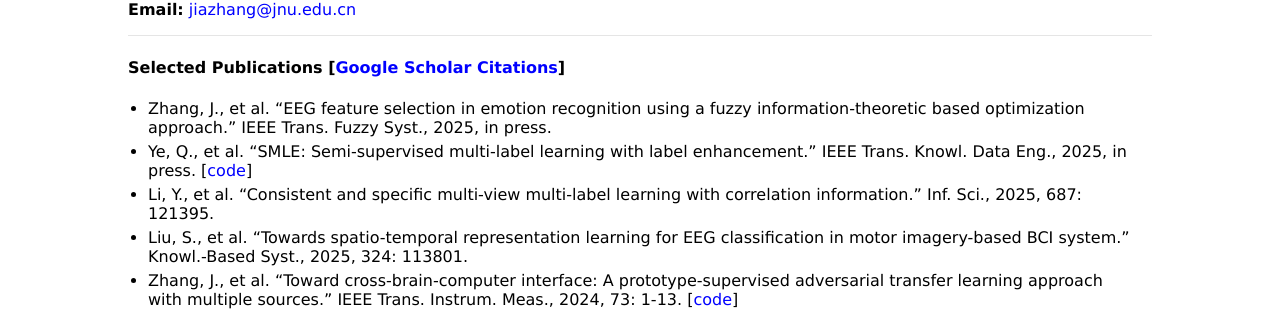
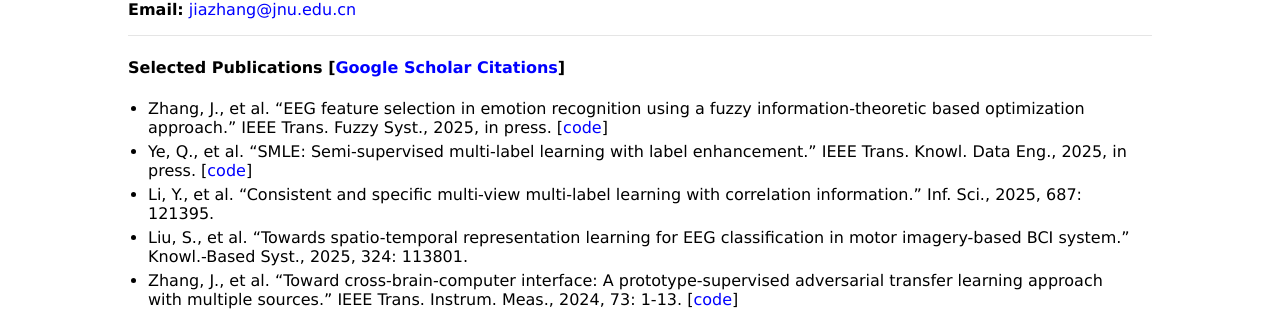
Before and after one commit to jiazhang-ml/jiazhang-ml.github.io, a Jekyll site: the page built from index.md, in a window 1280 px wide. Shown: the part 310-621 px from the top of the page. Built offline with Jekyll 4.4.1, drawn with Linux system fonts in a browser that asks for light colours.

Commit message:
Update index.md

```diff
--- a/index.md
+++ b/index.md
@@ -15,7 +15,7 @@ Research Interests: My research interests include *machine learning* and *data m
 
 #### Selected Publications [[Google Scholar Citations](https://scholar.google.com.hk/citations?user=yBaTk-gAAAAJ&hl=en)]
 
-* Zhang, J., et al. "EEG feature selection in emotion recognition using a fuzzy information-theoretic based optimization approach." IEEE Trans. Fuzzy Syst., 2025, in press.
+* Zhang, J., et al. "EEG feature selection in emotion recognition using a fuzzy information-theoretic based optimization approach." IEEE Trans. Fuzzy Syst., 2025, in press. [[code](FITO-main.zip)]
 * Ye, Q., et al. "SMLE: Semi-supervised multi-label learning with label enhancement." IEEE Trans. Knowl. Data Eng., 2025, in press. [[code](https://github.com/JNU-IHCILab/SMLE)]
 * Li, Y., et al. "Consistent and specific multi-view multi-label learning with correlation information." Inf. Sci., 2025, 687: 121395.
 * Liu, S., et al. "Towards spatio-temporal representation learning for EEG classification in motor imagery-based BCI system." Knowl.-Based Syst., 2025, 324: 113801.
```
